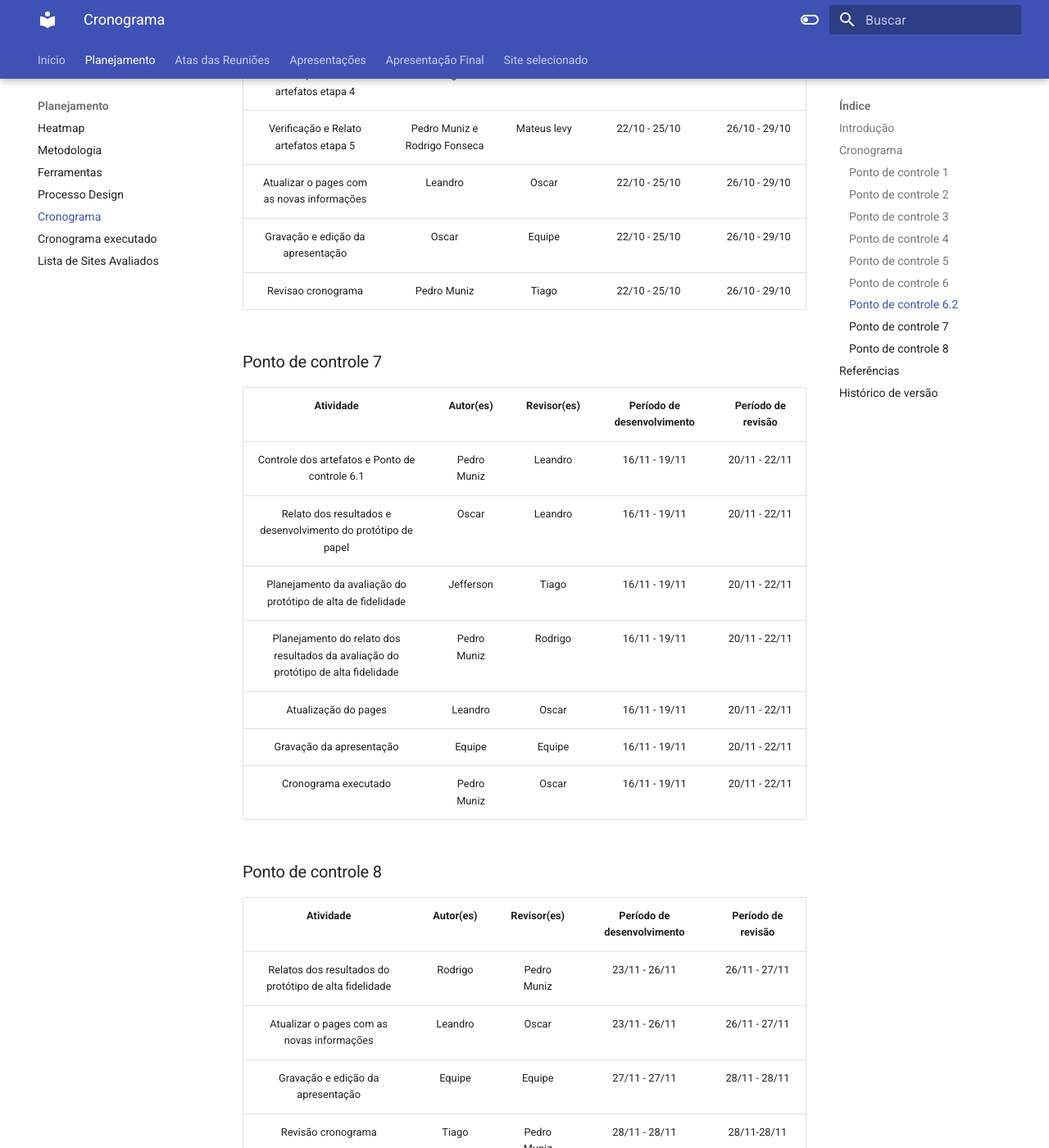
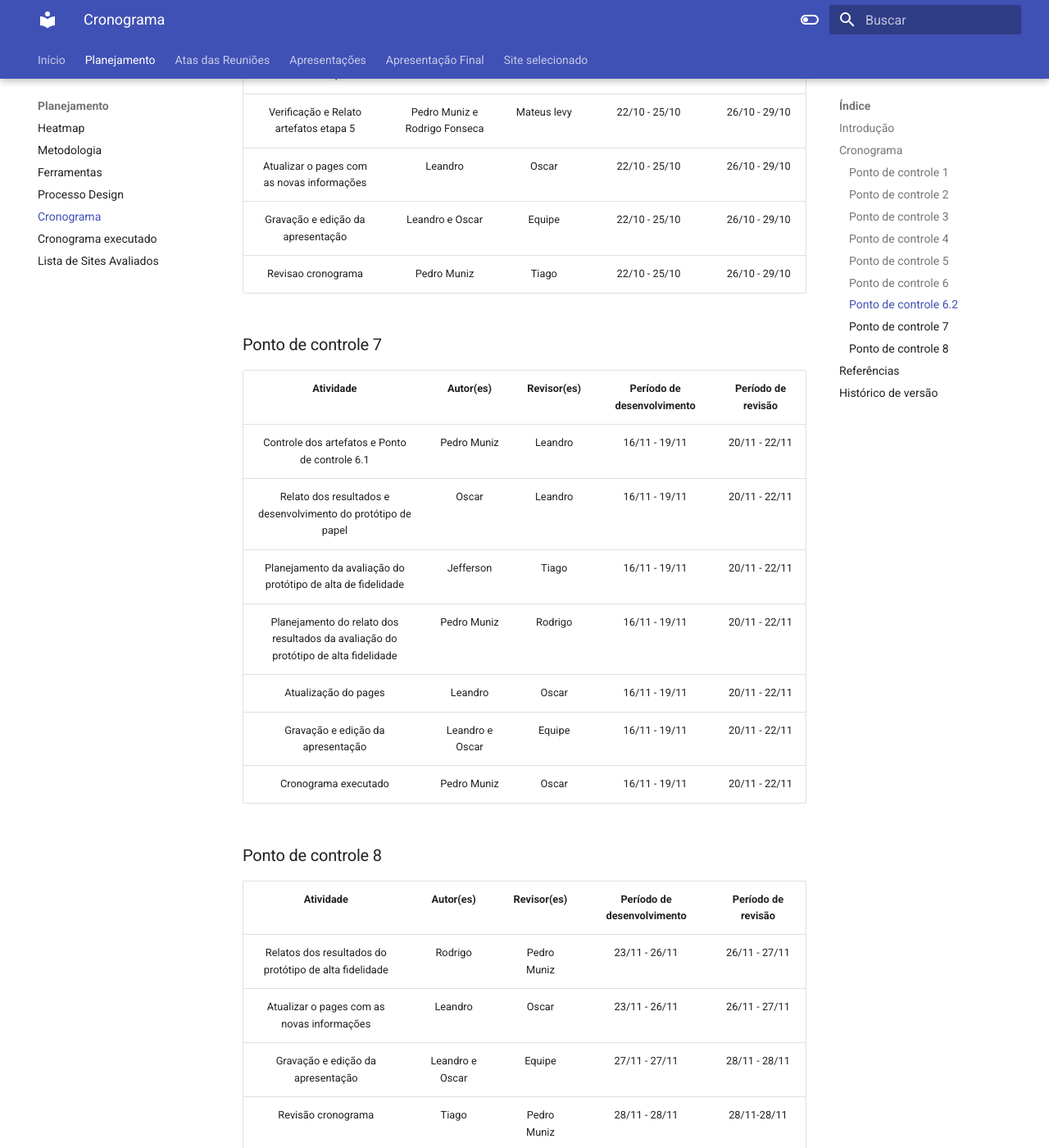
Before and after one commit to Interacao-Humano-Computador/2023.2-Caesb, an MkDocs documentation site: the page built from docs/planejamento/cronograma.md, in a window 1280 px wide and 1400 px high, scrolled down 4632 px. Shown: the whole window at 82% size. Built offline with MkDocs 1.6.1 and Material for MkDocs 9.7.7, drawn with Linux system fonts in a browser that asks for light colours; some of the changed text lies outside the part shown.

Commit message:
Atribui função ao cronograma

```diff
--- a/docs/planejamento/cronograma.md
+++ b/docs/planejamento/cronograma.md
@@ -15,7 +15,7 @@
 | Ferramentas | Pedro Muniz | Leandro | 25/09 - 28/09 | 28/09 - 01/09 |
 | Processo de design | Pedro Muniz e Rodrigo Fonseca | Mateus levy | 25/09 - 28/09 | 28/09 - 01/09 |
 | Criação pages | Leandro | Oscar | 25/09 - 28/09 | 28/09 - 01/09 |
-| Gravação e edição da apresentação | Equipe | Equipe | 30/09 - 01/09 | 01/09 - 02/09 |
+| Gravação e edição da apresentação | Leandro e Oscar | Equipe | 30/09 - 01/09 | 01/09 - 02/09 |
 | Revisao cronograma | Equipe | Equipe | 30/09 - 01/09 | 01/09 - 02/09 |
 
 
@@ -29,7 +29,7 @@
 | Criação de Personas | Pedro Muniz | Mateus Levy | 02/10 - 08/10|09/10 - 15/10 |
 | Processo de design | Pedro Muniz e Rodrigo Fonseca | Mateus levy | 02/10 - 08/10 | 09/10 - 15/10 |
 | Atualizar o pages com as novas informações | Oscar | Leandro |02/10 - 08/10 | 09/10 - 15/10 |
-| Gravação e edição da apresentação | Equipe | Equipe | 15/10 - 16/10 | 16/10 - 16/10 |
+| Gravação e edição da apresentação | Leandro e Oscar | Equipe | 15/10 - 16/10 | 16/10 - 16/10 |
 | Revisão cronograma | Rodrigo/Leandro| 15/10 - 08/10 | 17/10 - 15/10|
 
 
@@ -42,7 +42,7 @@
 | Criar o guia de estilos | Leandro e Oscar | Equipe | 17/10 - 20/10 | 21/10 - 24/10 |
 | Determinar as características da plataforma para o projeto |Mateus Levy | Pedro Muniz | 17/10 - 20/10 | 21/10 - 24/10 |
 | Atualizar o pages com as novas informações | Mateus Levy | Tiago  | 17/10 - 20/10 | 21/10 - 24/10 |
-| Gravação e edição da apresentação | Equipe | Equipe | 17/10 - 20/10 | 21/10 - 24/10 |
+| Gravação e edição da apresentação | Leandro e Oscar | Equipe | 17/10 - 20/10 | 21/10 - 24/10 |
 | Revisao cronograma | Pedro Muniz | Rodrigo | 17/10 - 20/10 | 21/10 - 24/10 |
 
 
@@ -56,7 +56,7 @@
 | Planejamento do relato de resultados da avaliação da Análise de tarefas | Jefferson | Tiago | 24/10 - 27/10 | 27/10 - 29/10 |
 | Planejamento da avaliação do protótipo de papel | Rodrigo | Pedro Muniz | 24/10 - 27/10 | 27/10 - 29/10 |
 | Atualização do pages | Leandro | Oscar | 24/10 - 27/10 | 27/10 - 29/10|
-|Gravação e edição da apresentação | Oscar | Equipe | 29/10 - 30/10 | 29/10 - 30/10 |
+|Gravação e edição da apresentação | Leandro e Oscar | Equipe | 29/10 - 30/10 | 29/10 - 30/10 |
 | Revisão cronograma | Pedro Muniz | Jefferson | 29/10 - 30/10 | 30/10 - 31/10 |
 
 
@@ -70,8 +70,8 @@
 | Planejar a avaliação do protótipo de papel | Mateus Levy | Pedro Muniz | 30/10 - 03/10 | 04/10 - 08/10 |
 | Planejar o relato dos resultados da avaliação do protótipo de papel | Pedro Muniz e Rodrigo Fonseca | Mateus levy | 30/10 - 03/10 | 04/10 - 08/10 |
 | Atualizar GitPage | Leandro e Oscar | Equipe | 30/10 - 03/10 | 04/10 - 08/10 |
-| Gravação e edição da apresentação | Equipe | Equipe | 30/10 - 03/10 | 04/10 - 08/10 |
-| Revisão cronograma | Leandro | Oscar | 30/10 - 03/10 | 04/10 - 08/10 |
+| Gravação e edição da apresentação | Leandro e Oscar | Equipe | 30/10 - 03/10 | 04/10 - 08/10 |
+| Revisão cronograma | Oscar | Leandro | 30/10 - 03/10 | 04/10 - 08/10 |
 
 
 ### Ponto de controle 6
@@ -85,7 +85,7 @@
 | Verificação e Relato artefatos etapa 4 | Mateus Levy | Pedro Muniz | 08/10 - 11/10 | 12/10 - 15/10 |
 | Verificação e Relato artefatos etapa 5 | Pedro Muniz e Rodrigo Fonseca | Mateus levy | 08/10 - 11/10 | 12/10 - 15/10 |
 |Atualizar o pages com as novas informações | Leandro | Oscar | 08/10 - 11/10 | 12/10 - 15/10 |
-|Gravação e edição da apresentação | Equipe | Equipe | 08/10 - 11/10 | 12/10 - 15/10 |
+|Gravação e edição da apresentação | Leandro e Oscar | Equipe | 08/10 - 11/10 | 12/10 - 15/10 |
 | Revisao cronograma | Oscar | Rodrigo | 08/10 - 11/10 | 12/10 - 15/10 |
 
 
@@ -100,7 +100,7 @@
 | Verificação e Relato artefatos etapa 4 | Rodrigo | Jefferson | 22/10 - 25/10 | 26/10 - 29/10 |
 | Verificação e Relato artefatos etapa 5 | Pedro Muniz e Rodrigo Fonseca | Mateus levy | 22/10 - 25/10 | 26/10 - 29/10 |
 | Atualizar o pages com as novas informações | Leandro | Oscar | 22/10 - 25/10 | 26/10 - 29/10 |
-| Gravação e edição da apresentação | Oscar | Equipe | 22/10 - 25/10 | 26/10 - 29/10 |
+| Gravação e edição da apresentação | Leandro e Oscar | Equipe | 22/10 - 25/10 | 26/10 - 29/10 |
 | Revisao cronograma | Pedro Muniz | Tiago | 22/10 - 25/10 | 26/10 - 29/10 |
 
 ### Ponto de controle 7
@@ -112,7 +112,7 @@
 | Planejamento da avaliação do protótipo de alta de fidelidade | Jefferson | Tiago | 16/11 - 19/11 | 20/11 - 22/11 |
 | Planejamento do relato dos resultados da avaliação do protótipo de alta fidelidade | Pedro Muniz | Rodrigo | 16/11 - 19/11 | 20/11 - 22/11 |
 | Atualização do pages | Leandro | Oscar | 16/11 - 19/11| 20/11 - 22/11 |
-| Gravação da apresentação | Equipe | Equipe | 16/11 - 19/11 | 20/11 - 22/11 |
+| Gravação e edição da apresentação  | Leandro e Oscar | Equipe | 16/11 - 19/11 | 20/11 - 22/11 |
 | Cronograma executado | Pedro Muniz | Oscar | 16/11 - 19/11 | 20/11 - 22/11 |
 
 ### Ponto de controle 8
@@ -121,7 +121,7 @@
 | :----: | :--------: | :------------------: | :-----: | :-----------: |
 | Relatos dos resultados do protótipo de alta fidelidade | Rodrigo |  Pedro Muniz | 23/11 - 26/11 | 26/11 - 27/11 |
 Atualizar o pages com as novas informações| Leandro | Oscar | 23/11 - 26/11 | 26/11 - 27/11 |
-| Gravação e edição da apresentação | Equipe | Equipe | 27/11 - 27/11 | 28/11 - 28/11 |
+| Gravação e edição da apresentação | Leandro e Oscar | Equipe | 27/11 - 27/11 | 28/11 - 28/11 |
 | Revisão cronograma | Tiago | Pedro Muniz | 28/11 - 28/11 | 28/11-28/11 |
 
 
```
